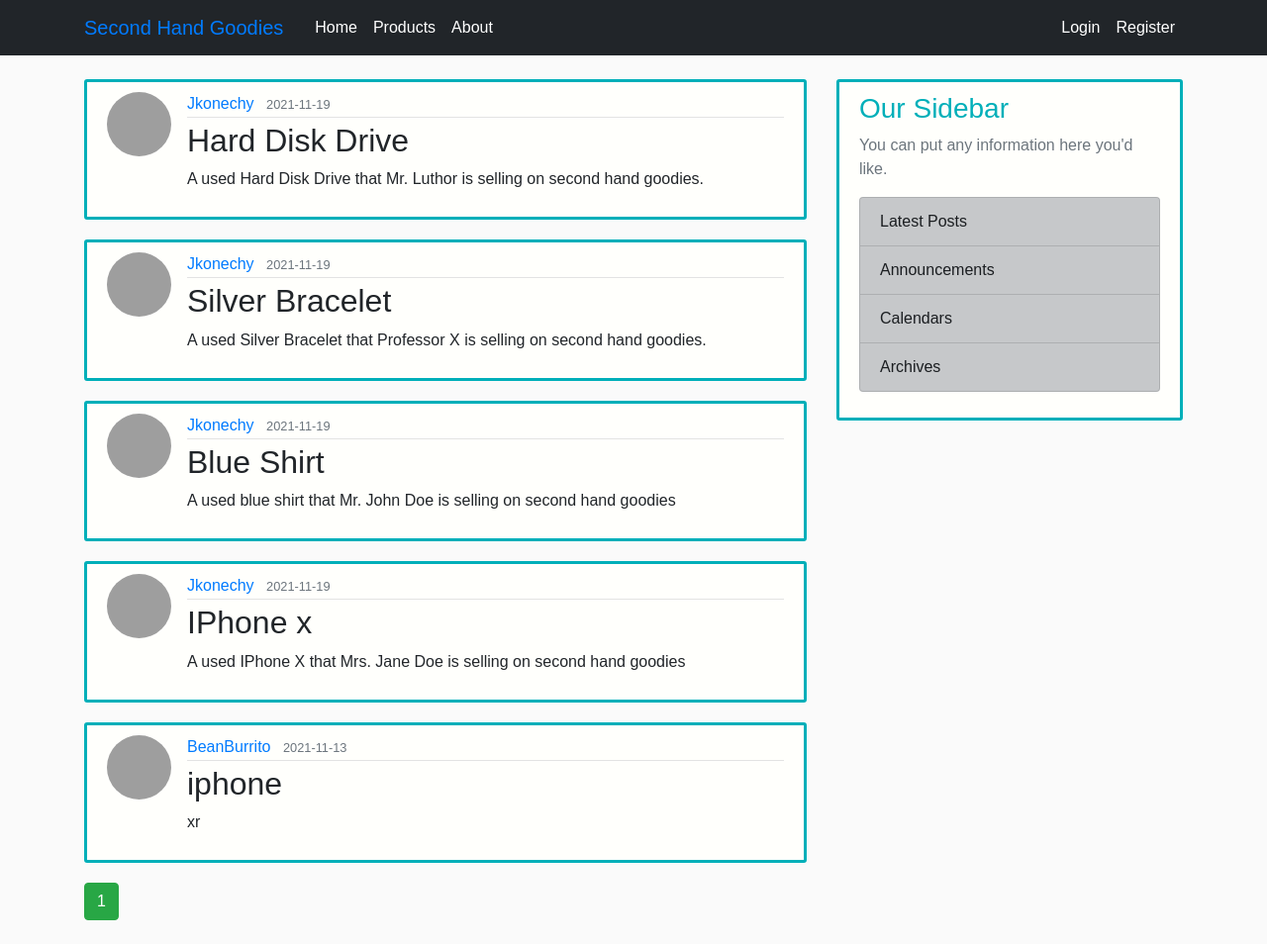
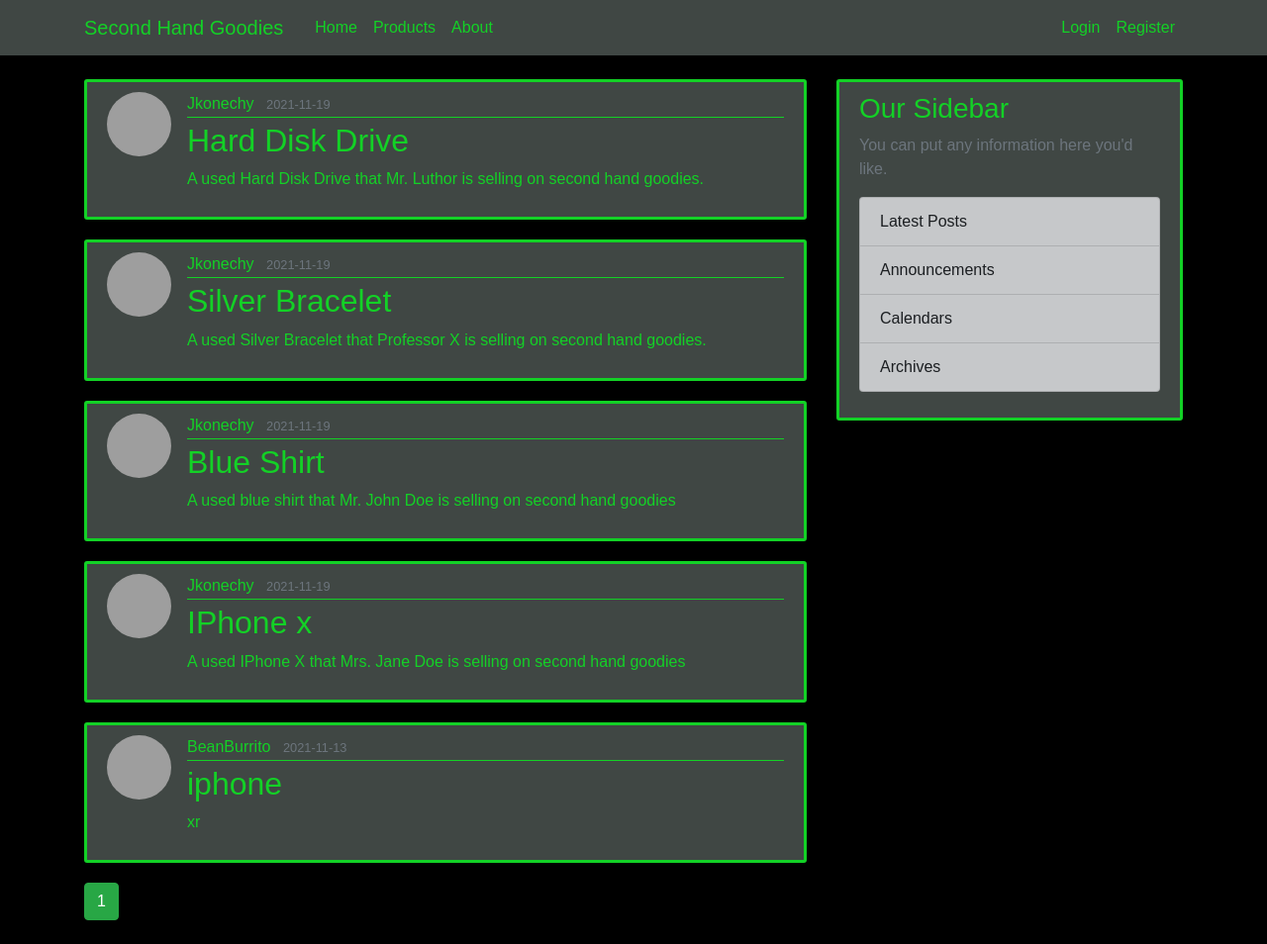
Before and after one commit to KonechyJ/CPSC-362_Project1, a Flask app: page / in a window 1280 px wide. Shown: the whole page at 99% size. Run offline with Flask 2, Linux system fonts and the light colour scheme; data comes from the database, SQL or seed files in the repository; some libraries are stand-ins or nearby versions; grey boxes are pictures that could not be loaded.

Commit message:
Create my poisenTheme and set it as main
I did this to separate the dark theme from my black and green theme.

```diff
--- /dev/null
+++ b/CPSC362_Project1/proj1/static/PoisenTheme.css
@@ -0,0 +1,154 @@
+body {
+  background: #000000;
+  /* Alt background colors:
+      black - 000000
+        red - b81a1a
+      white - ffffff
+ neon green - 13d126
+  dark grey - 1b1f1d
+ light grey - 404744
+      Green - 084a1e
+light Green - 79e084
+        */
+
+
+  /*This sections handles the text font for each post */
+  font-family: "Nunito", sans-serif;
+  color: #13d126;
+  margin-top: 5rem;
+}
+
+  /*This sections handles the text font for several tags, but most notably the title of the side bar for the events */
+h1, h2, h3, h4, h5, h6, a, ul, li, p{
+  color: #13d126;
+}
+
+ /*This sections handles the background for the top of the screen, the border edge */
+.bg-steel {
+  background-color: #404744;
+}
+/*edited by andy*/
+/*cant find out what section this goes to*/
+#mainNavbar .navbar-brand{
+    color:#13d126;
+    font-size: 1.3rem;
+    font-weight:100;
+}
+
+/*cant find out what section this goes to*/
+nav ul li a {
+  color: #13d126;
+  text-decoration: none;
+  font-size: 18px;
+  font-weight: 500;
+  padding: 8px 15px;
+  border-radius: 5px;
+  letter-spacing: 1px;
+  transition: all 0.3s ease;
+}
+/*cant find out what section this goes to*/
+nav ul li a.active, nav ul li a:hover {
+  color: #13d126;
+  background: #404744;
+}
+/*This section handles the font color for home, about login, etc.*/
+.site-header .navbar-nav .nav-link {
+  color: #13d126;
+}
+/*This section handles the font color for home, about login, etc when you hover over it.*/
+.site-header .navbar-nav .nav-link:hover {
+  color: #79e084;
+}
+
+/*.site-header .navbar-nav .nav-link.active {
+  font-weight: 500;
+  color: #00afb9;
+}
+
+/*This section handles the color for each post*/
+.content-section {
+  background: #404744;
+  padding: 10px 20px;
+  border: 3px solid #13d126;
+  border-radius: 3px;
+  margin-bottom: 20px;
+}
+
+/*This section handles the title for each post*/
+.article-title {
+  color: #13d126;
+}
+
+/*This section handles the title for each post when you hover over it*/
+a.article-title:hover {
+  color: #79e084;
+  text-decoration: none;
+}
+
+.article-content {
+  white-space: pre-line;
+}
+
+.article-img {
+  height: 65px;
+  width: 65px;
+  margin-right: 16px;
+}
+
+/*This section handles the thin line in the posts*/
+.article-metadata {
+  padding-bottom: 1px;
+  margin-bottom: 4px;
+  border-bottom: 1px solid #13d126
+}
+
+/*hover color for names on posts*/
+.article-metadata a:hover {
+  color: #79e084;
+  text-decoration: none;
+}
+
+.article-svg {
+  width: 25px;
+  height: 25px;
+  vertical-align: middle;
+}
+
+.account-img {
+  height: 125px;
+  width: 125px;
+  margin-right: 20px;
+  margin-bottom: 16px;
+}
+
+.account-heading {
+  font-size: 2.5rem;
+}
+/*footer*/
+.bscontainer {
+  width: 100%;
+  padding-right: var(--bs-gutter-x, 0.75rem);
+  padding-left: var(--bs-gutter-x, 0.75rem);
+  margin-right: auto;
+  margin-left: auto;
+}
+.footer-dark {
+  padding: 50px 0;
+  color: #f0f9ff;
+  background-color: #383838;
+}
+.footer-dark ul {
+  padding: 0;
+  list-style: none;
+  line-height: 1.6;
+  font-size: 18px;
+  margin-bottom: 0;
+}
+.footer-dark ul a {
+  color: inherit;
+  text-decoration: none;
+  opacity: 0.6;
+}
+.footer-dark ul a:hover {
+  opacity: 0.8;
+}
--- a/CPSC362_Project1/proj1/templates/layout.html
+++ b/CPSC362_Project1/proj1/templates/layout.html
@@ -13,7 +13,7 @@
     <link rel="stylesheet" href="https://stackpath.bootstrapcdn.com/font-awesome/4.7.0/css/font-awesome.min.css">
     <link rel="stylesheet" href="css/style.css">
       <!-- Change DarkTheme.css to main.css for the older version-->
-    <link rel="stylesheet" type="text/css" href="{{ url_for('static', filename='DarkTheme.css') }}">
+    <link rel="stylesheet" type="text/css" href="{{ url_for('static', filename='PoisenTheme.css') }}">
       <!-- Change the URLs below to change the Webiste handle that appears in the internet tab -->
     {% if title %}
         <title>www.SecondHandGoodies.com - {{ title }}</title>
```
